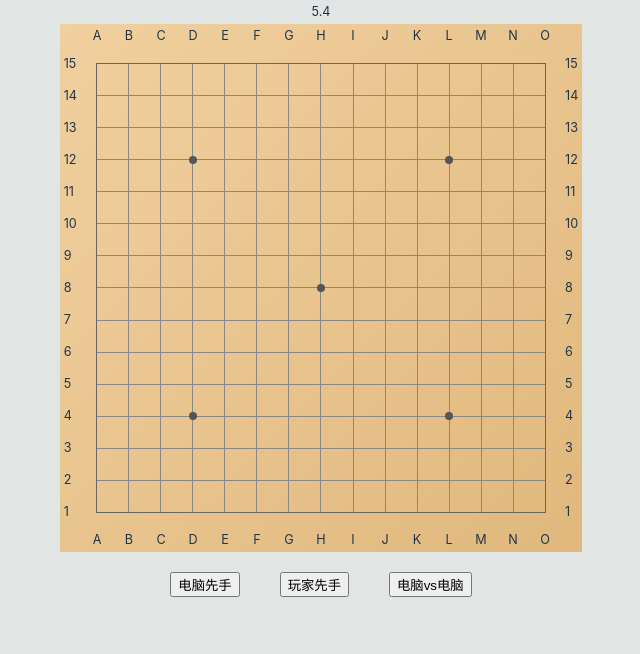
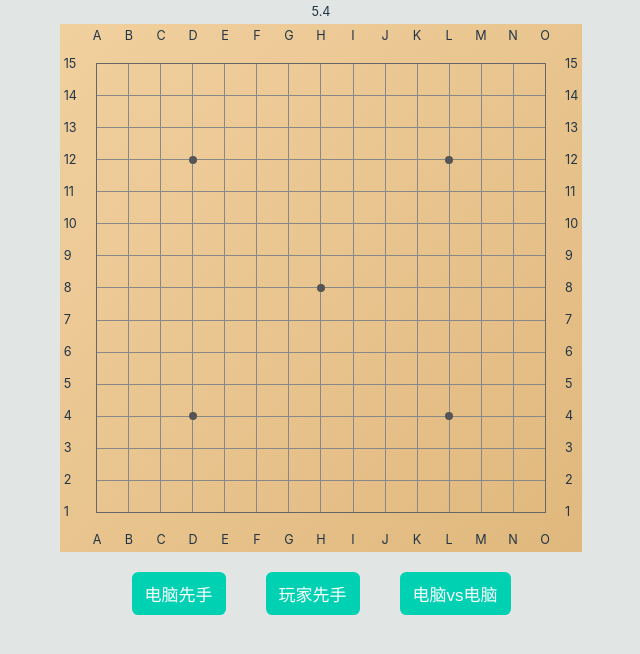
Before and after one commit to lilei-c/gobang, a React (Vite) app: page / in a window 1280 px wide. Shown: the top 654 px of the page, without its empty margins (319-959 px from the left). Built offline with nearby package versions, Linux system fonts and the light colour scheme; what random would draw is missing.

Commit message:
更新UI

```diff
--- a/src/App.jsx
+++ b/src/App.jsx
@@ -113,12 +113,18 @@ const Game = () => {
     worker = new Worker()
     worker.postMessage({ type: 'init', data: {} })
     startX(false)
+    autoPlayX(false)
   }
 
   const onStart = (firstHand, autoPlay) => {
     startX(true)
     autoPlayX(autoPlay)
-    worker.postMessage({ type: 'init', data: { firstHand, autoPlay, seekDepth: autoPlay ? 2 : 4 } })
+    worker.postMessage({ type: 'init', data: { firstHand, autoPlay, seekDepth: 4 } })
+  }
+
+  const onAutoPlay = () => {
+    autoPlayX(true)
+    worker.postMessage({ type: 'init', data: { firstHand: Gobang.MAX, autoPlay: true, seekDepth: 2 } })
   }
 
   const minRepent = () => {
@@ -151,6 +157,7 @@ const Game = () => {
           dispatchMusic({ type: 'add', value: 'fall' })
           break
         default:
+          forceUpdate()
           break
       }
     }
@@ -178,18 +185,19 @@ const Game = () => {
         <Num />
       </div>
       <div className="opbtns">
-        {start && <button onClick={onReStart}>重来</button>}
-        {!start && <button onClick={() => onStart(Gobang.MAX)}>电脑先手</button>}
-        {!start && <button onClick={() => onStart(Gobang.MIN)}>玩家先手</button>}
-        {!start && <button onClick={() => onStart(Gobang.MAX, true)}>电脑vs电脑</button>}
+        {autoPlay && <button onClick={onReStart}>开始游戏</button>}
+        {!autoPlay && !start && (
+          <>
+            <button onClick={() => onStart(Gobang.MAX)}>电脑先手</button>
+            <button onClick={() => onStart(Gobang.MIN)}>玩家先手</button>
+            <button onClick={onAutoPlay}>电脑vs电脑</button>
+          </>
+        )}
         {start && (
-          <button
-            onClick={() => {
-              minRepent()
-            }}
-          >
-            {'悔棋'}
-          </button>
+          <>
+            <button onClick={onReStart}>重来</button>
+            <button onClick={minRepent}>悔棋</button>
+          </>
         )}
       </div>
       <div className="game-info">
--- a/src/App.less
+++ b/src/App.less
@@ -134,6 +134,14 @@
 }
 .opbtns button {
   margin: 0 20px;
+  background-color: #00d1b2;
+  border-color: transparent;
+  color: #fff;
+  cursor: pointer;
+  font-size: 17px;
+  border: 1px solid transparent;
+  border-radius: 0.375em;
+  padding: 8px 12px;
 }
 
 .gameoverTip {
```
Also changed, not shown: 5 other files (tests, documents, lock files or other folders).
